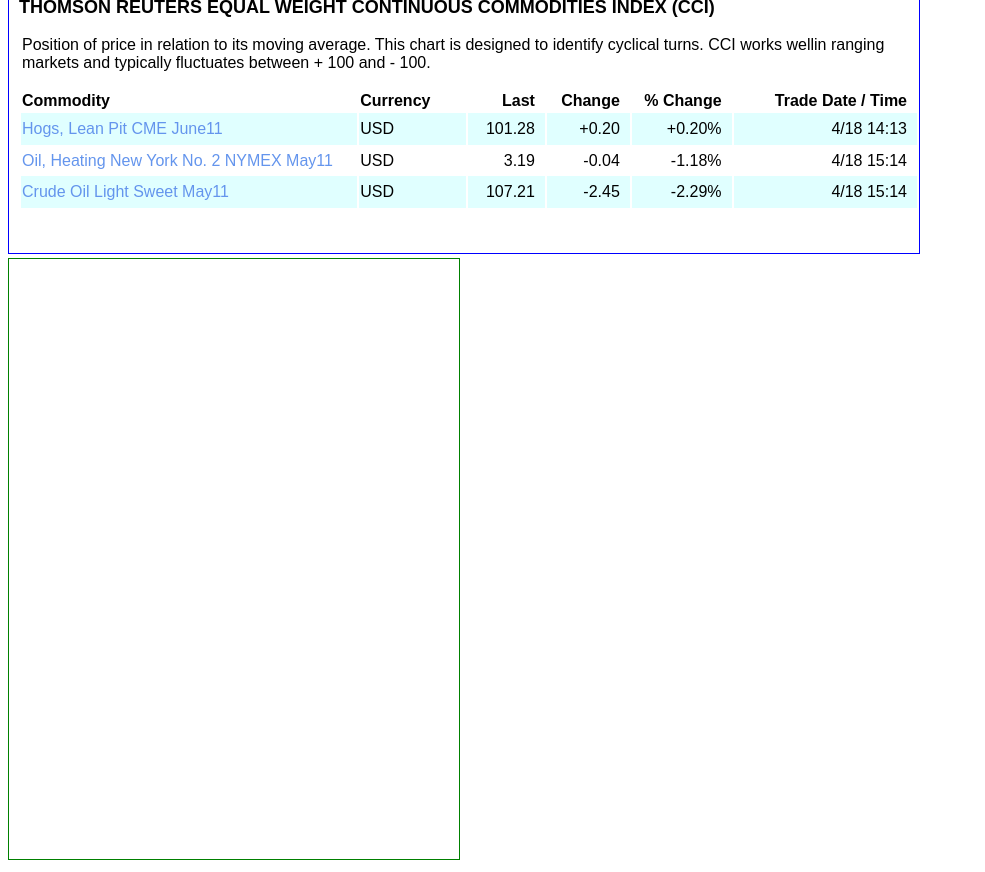
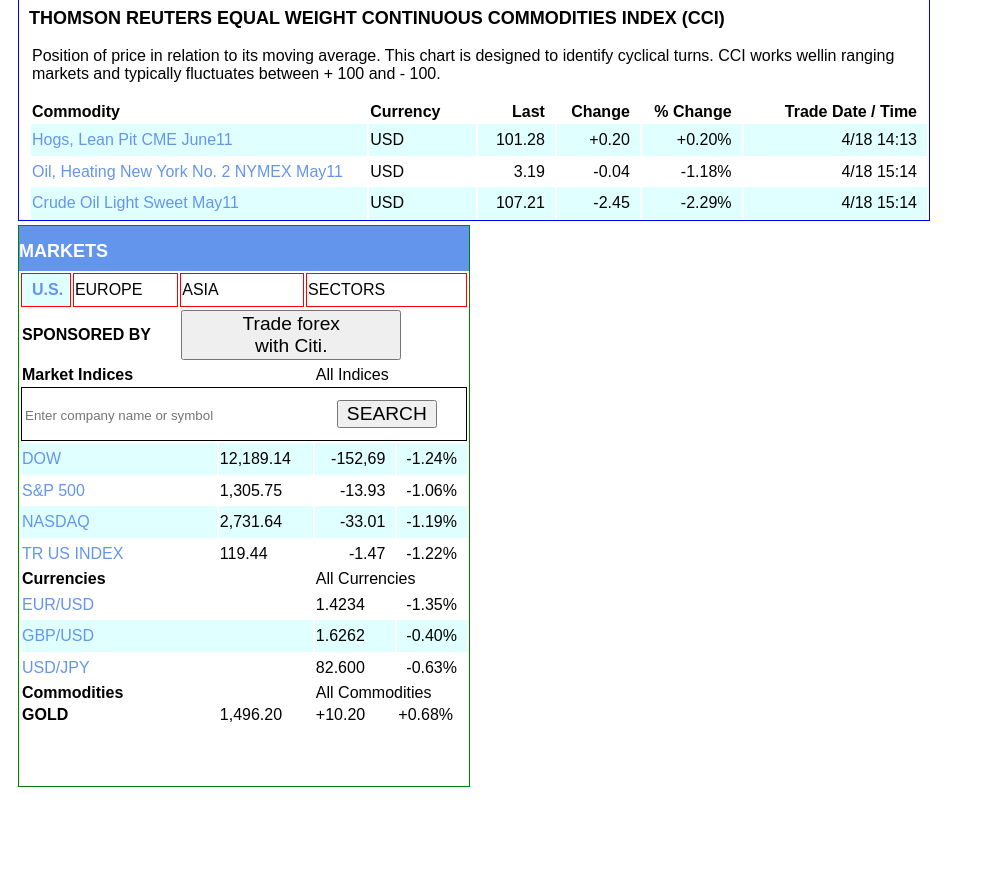
Before and after one commit to Nasir-Raza/CSS-Assignment-4, a plain HTML site: page index.html in a window 1280 px wide. Shown: the part 528-1400 px from the top of the page, without its empty margins (0-985 px from the left). After the commit the page ends 1337 px from the top, so only its background shows below. Drawn offline with Linux system fonts and the light colour scheme.

Commit message:
Updates in html and style sheet.

```diff
--- a/index.html
+++ b/index.html
@@ -132,7 +132,87 @@
             </table>
         </div>
         <div class="markets">
+            <table>
+                <caption class="cap1">Markets</caption>
 
+                <tr>
+                    <td class="mar11">U.S.</td>
+                    <td class="mar12">EUROPE</td>
+                    <td class="mar13">ASIA</td>
+                    <td class="mar14">SECTORS</td>
+
+                </tr>
+                <tr>
+                    <td colspan="2"><span>SPONSORED BY</span></td>
+                    <td colspan="2"><button class="btntrf">Trade forex<br />with Citi.</button></td>
+                </tr>
+              </table>
+              <table>
+                <tr>
+                    <td colspan="2"><span>Market Indices</span></td>
+                    <td colspan="2">All Indices</td>
+                </tr>
+
+                <tr>
+                    <td class="srch" colspan="4"><input type="search" placeholder="Enter company name or symbol">
+                    <button class="btnsrch">SEARCH</button></td>
+                </tr>
+
+                <tr>
+                    <td class="c11">DOW</td>
+                    <td class="c12">12,189.14</td>
+                    <td class="c13">-152,69</td>
+                    <td class="c14">-1.24%</td>
+                </tr>
+                <tr>
+                    <td class="c21">S&P 500</td>
+                    <td class="c22">1,305.75</td>
+                    <td class="c23">-13.93</td>
+                    <td class="c24">-1.06%</td>
+                </tr>
+                <tr>
+                    <td class="c11">NASDAQ</td>
+                    <td class="c12">2,731.64</td>
+                    <td class="c13">-33.01</td>
+                    <td class="c14">-1.19%</td>
+                </tr>
+                <tr>
+                    <td class="c21">TR US INDEX</td>
+                    <td class="c22">119.44</td>
+                    <td class="c23">-1.47</td>
+                    <td class="c24">-1.22%</td>
+                </tr>
+
+                <tr>
+                    <td colspan="2"><span>Currencies</span></td>
+                    <td colspan="2">All Currencies</td>
+                </tr>
+                <tr>
+                    <td colspan="2" class="c21">EUR/USD</td>
+                    <td class="c22">1.4234</td>
+                    <td class="c23">-1.35%</td>
+                </tr>
+                <tr>
+                    <td colspan="2" class="c11">GBP/USD</td>
+                    <td class="c12">1.6262</td>
+                    <td class="c13">-0.40%</td>
+                </tr>
+                <tr>
+                    <td colspan="2" class="c21">USD/JPY</td>
+                    <td class="c22">82.600</td>
+                    <td class="c23">-0.63%</td>
+                </tr>
+                <tr>
+                    <td colspan="2"><span>Commodities</span></td>
+                    <td colspan="2">All Commodities</td>
+                </tr>
+                <tr>
+                    <td><span>GOLD</span></td>
+                    <td>1,496.20</td>
+                    <td>+10.20</td>
+                    <td>+0.68%</td>
+                </tr>
+            </table>
         </div>
     </body>
 </html>
--- a/style.css
+++ b/style.css
@@ -1,10 +1,13 @@
 body{
+
+    padding: 10px;
+    /* margin: 10px; */
     font-family: Arial, Helvetica, sans-serif;
 }
 
 .header{
 width: 1400px;
-height:65px;
+height:75px;
 color: white;
 background-color: black
 }
@@ -17,7 +20,7 @@ background-color: black
 padding-left: 10px;
 border: 1px solid blue;
 width: 900px;
-height:600px;
+height:550px;
 display: inline-block;
 
 }
@@ -25,13 +28,23 @@ display: inline-block;
 .markets{
 border: 1px solid green;
 width: 450px;
-height:600px;
+height:560px;
 display: inline-block;
 }
 
 img{
+    /* padding: 0px;
+    margin: 0px; */
     width: 310px;
-    height: 65px;
+    height: inherit;
+}
+
+td#one{
+    width: 310px;
+    /* margin-top: 0px;
+    padding-top: 0px;
+    padding-left: 0px; */
+    border-right: 1px solid lightgray;
 }
 
 td#two{
@@ -171,30 +184,30 @@ tr#com2{
 }
 
 td#com21{
-    width: 120px;
+    width: 130px;
  }
 
  td#com22{
-    width: 90px;
+    width: 100px;
  }
 
 td#com23{
-    width: 100px;
+    width: 110px;
 }
 
 td#com24{
-    width: 100px;
+    width: 110px;
 }
 
 td#com25{
-    width: 160px;
+    width: 170px;
 }
 
 td#com26{
     width: 150px;
 }
 
-caption.cap{
+.cap{
     height: 20px;
     text-align: left;
     text-transform: uppercase;
@@ -202,8 +215,19 @@ caption.cap{
     font-weight: bold;
 }
 
+.cap1{
+    height: 30px;
+    background-color:cornflowerblue;
+    padding-top: 15px;
+    color: white;
+    text-align: left;
+    text-transform: uppercase;
+    font-size: large;
+    font-weight: bold;
+}
+
 tr.er{
-    height: 10px;
+    height: 7px;
 }
 
 td.comfut11{
@@ -251,3 +275,48 @@ td.crbind16{
     text-align: center;
     width:200px;
 }
+
+td.mar11{
+    height: 30px;
+    padding-left: 10px;
+    color: cornflowerblue;
+    font-weight: bold;
+    background-color: lightcyan;
+    border: 1px solid red;
+    width: 190px;
+}
+
+td.mar12{
+    border: 1px solid red;
+    width: 1000px;
+}
+
+td.mar13{
+    border: 1px solid red;
+    width: 1000px;
+}
+
+td.mar14{
+    border: 1px solid red;
+    width: 1000px;
+}
+
+.btntrf{
+    width:220px;
+    font-size: larger;
+}
+
+.btnsrch{
+    width:100px;
+    font-size: larger;
+}
+
+input{
+    width:70%;
+    border: none;
+}
+
+.srch{
+    height: 50px;
+    border: 1px solid black;
+}
```
